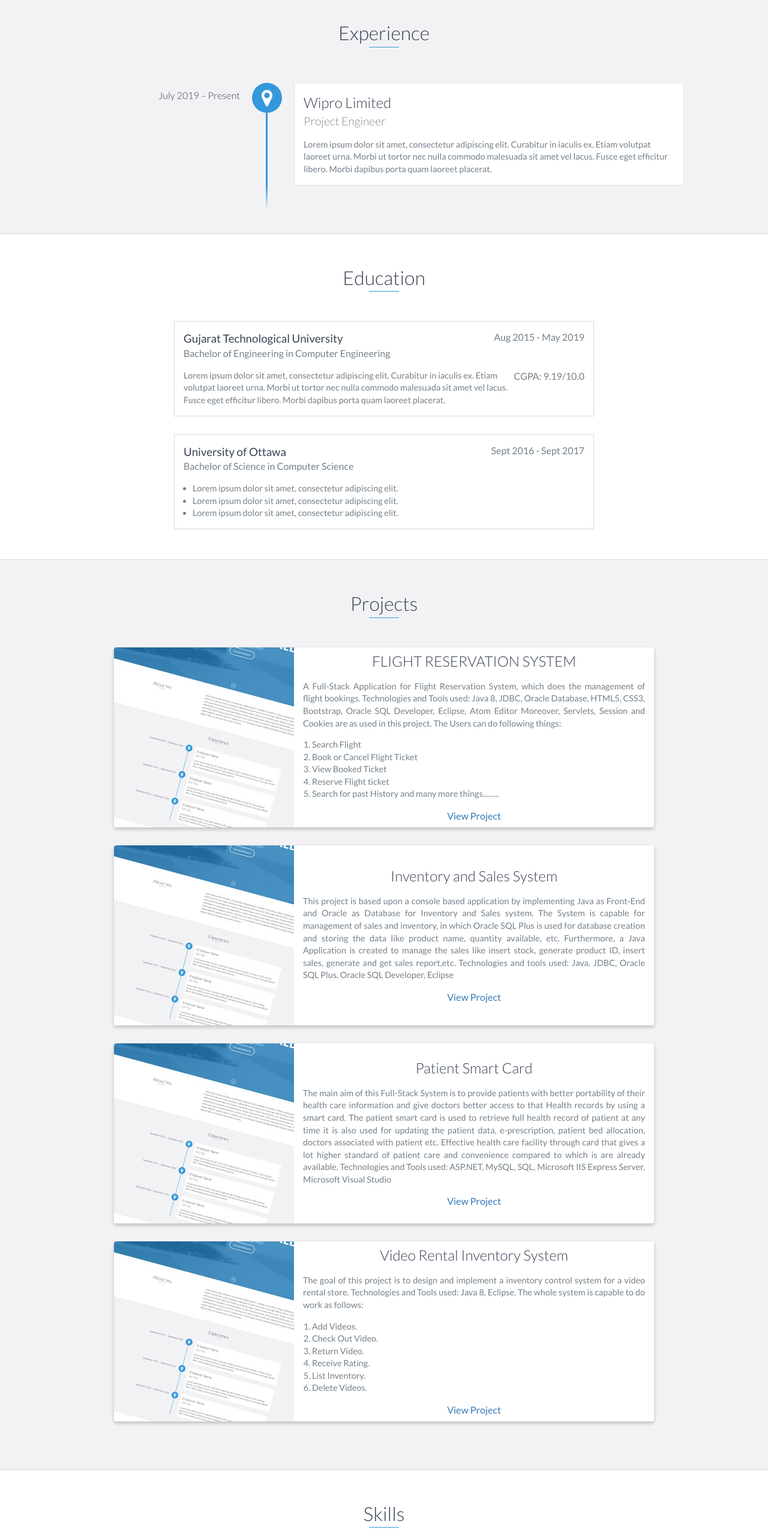
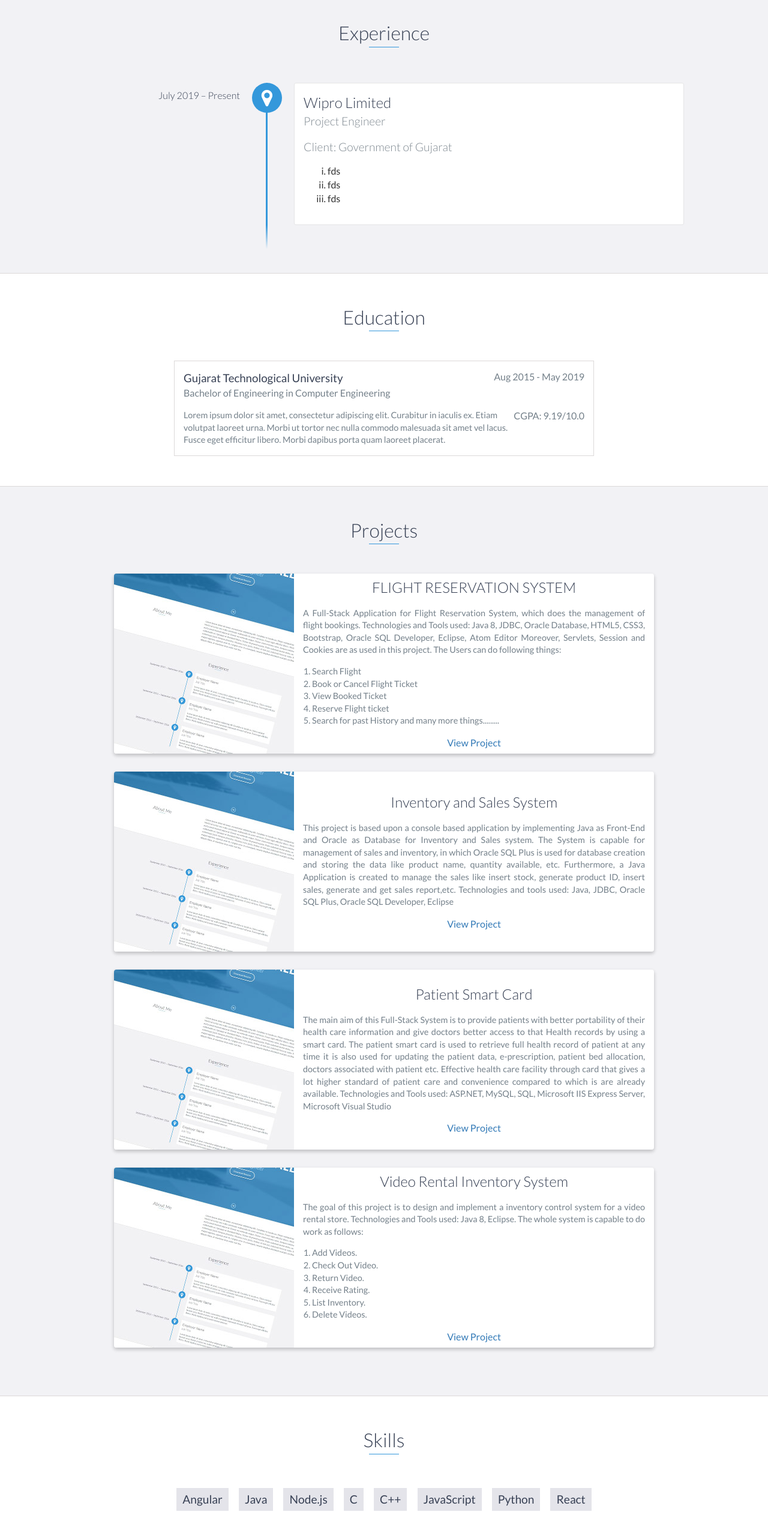
Before and after one commit to ayanpatel98/myportfolio, a website: page index.html in a window 1280 px wide. Shown: the part 1060-3620 px from the top of the page at 60% size. Drawn offline with nearby package versions, Linux system fonts and the light colour scheme.

Commit message:
changes in portfolio

```diff
--- a/css/styles.css
+++ b/css/styles.css
@@ -42,6 +42,13 @@ body.active {
 	color: #74808a;
 	font-size: 0.9em;
 	margin: 0
+}
+/* Custom */
+#experience-timeline>div ol {
+	margin: 0;
+	color: #74808a;
+	font-size: 0.9em;
+	text-align: left
 }
 
 .no-js #experience-timeline:before,
--- a/index.html
+++ b/index.html
@@ -93,12 +93,16 @@
         <h2 class="heading">Experience</h2>
         <div id="experience-timeline">
             <div data-date="July 2019 – Present">
-                <h3>Wipro Limited</h3> <br>
-                <!-- <h3>Client:</h3><span>Government of Gujarat</span> -->
+                <h3>Wipro Limited</h3>
                 <h4>Project Engineer</h4>
-                <p>
-                    Lorem ipsum dolor sit amet, consectetur adipiscing elit. Curabitur in iaculis ex. Etiam volutpat laoreet urna. Morbi ut tortor nec nulla commodo malesuada sit amet vel lacus. Fusce eget efficitur libero. Morbi dapibus porta quam laoreet placerat.
-                </p>
+                <h4>Client: Government of Gujarat</h4>
+                <!-- <p> -->
+                    <ul style="list-style-type: lower-roman; text-align: left;">
+                        <li>fds</li>
+                        <li>fds</li>
+                        <li>fds</li>
+                    </ul>
+                <!-- </p> -->
             </div>
 
             <!-- <div data-date="September 2015 – September 2016">
@@ -133,7 +137,7 @@
         </div>
         <!-- End .education-block -->
 
-        <div class="education-block">
+        <!-- <div class="education-block">
             <h3>University of Ottawa</h3>
             <span class="education-date">Sept 2016 - Sept 2017</span>
             <h4>Bachelor of Science in Computer Science</h4>
@@ -148,7 +152,7 @@
                     Lorem ipsum dolor sit amet, consectetur adipiscing elit.
                 </li>
             </ul>
-        </div>
+        </div> -->
         <!-- End .education-block -->
     </div>
     <!-- End #education -->
@@ -164,11 +168,6 @@
                     <!-- End .project-image -->
                     <div class="project-info">
                         <h3>FLIGHT RESERVATION SYSTEM</h3>
-
-                        <!-- For test -->
-                        <!-- <p>
-                            Lorem ipsum dolor sit amet, consectetur adipiscing elit. Curabitur in iaculis ex. Etiam volutpat laoreet urna. Morbi ut tortor nec nulla commodo malesuada sit amet vel lacus. Fusce eget efficitur libero. Morbi dapibus porta quam laoreet placerat.
-                        </p> -->
                         <p>
                             A Full-Stack Application for Flight Reservation System, which does the management of flight bookings.
                             Technologies and Tools used: Java 8, JDBC, Oracle Database, HTML5, CSS3, Bootstrap, Oracle SQL Developer, Eclipse, Atom Editor
@@ -270,7 +269,15 @@
     <div id="skills">
         <h2 class="heading">Skills</h2>
         <ul>
+            <li>Angular</li>
+            <li>Java</li>
+            <li>Node.js</li>
+            <li>C</li>
+            <li>C++</li>
             <li>JavaScript</li>
+            <li>Python</li>
+            <li>React</li>
+            <!-- <li>JavaScript</li>
             <li>Python</li>
             <li>Ruby</li>
             <li>Go</li>
@@ -294,8 +301,7 @@
             <li>Java</li>
             <li>C</li>
             <li>C#</li>
-            <li>C++</li>
-            <li>Ruby on Rails</li>
+            <li>C++</li> -->
         </ul>
     </div>
     <!-- End #skills -->
```
